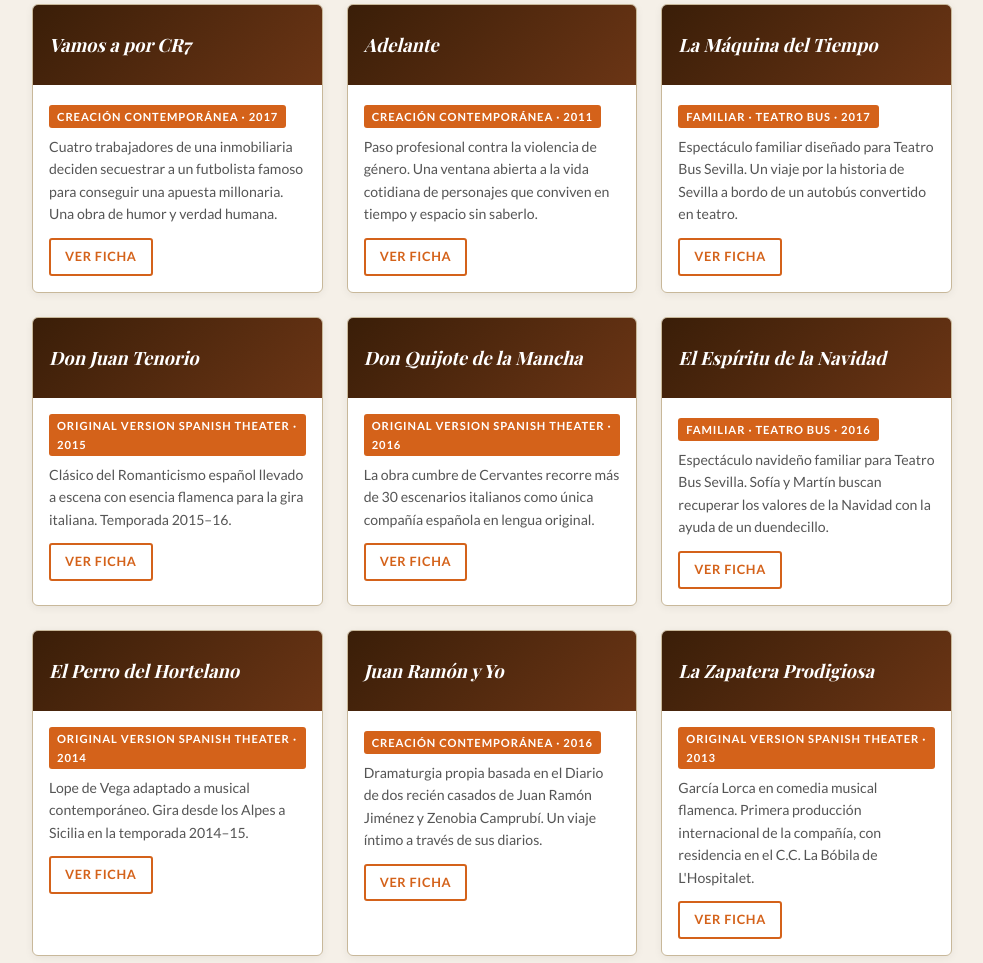
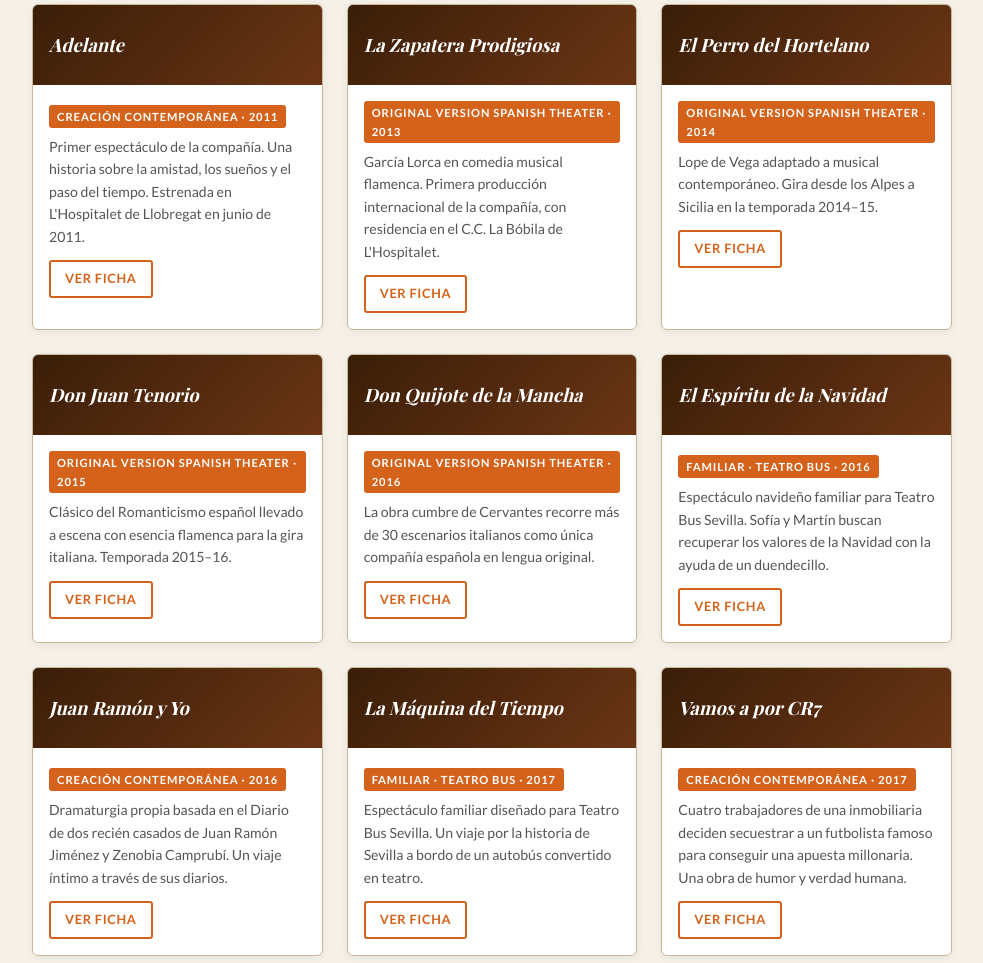
Before and after one commit to Frotalamparas/frotalamparas, a plain HTML site: page index.html in a window 1280 px wide. Shown: the part 1329-2292 px from the top of the page, without its empty margins (148-1131 px from the left). Drawn offline with nearby package versions, Linux system fonts and the light colour scheme; a web font is replaced by a local one.

Commit message:
Reordenar espectáculos cronológicamente, corregir fecha Macarena y Rocío a 2016

```diff
--- a/index.html
+++ b/index.html
@@ -656,7 +656,79 @@
     <h2 class="section-title">Espectáculos</h2>
     <div class="show-grid">
 
-      <!-- Vamos a por CR7 -->
+      <!-- Adelante (2011) -->
+      <div class="show-card" onclick="openModal('adelante')">
+        <div class="show-card-header"><h3>Adelante</h3></div>
+        <div class="show-card-body">
+          <span class="show-card-tag">Creación Contemporánea · 2011</span>
+          <p>Primer espectáculo de la compañía. Una historia sobre la amistad, los sueños y el paso del tiempo. Estrenada en L'Hospitalet de Llobregat en junio de 2011.</p>
+          <span class="btn-show">Ver ficha</span>
+        </div>
+      </div>
+      <!-- La Zapatera Prodigiosa (2013) -->
+      <div class="show-card" onclick="openModal('zapatera')">
+        <div class="show-card-header"><h3>La Zapatera Prodigiosa</h3></div>
+        <div class="show-card-body">
+          <span class="show-card-tag">Original Version Spanish Theater · 2013</span>
+          <p>García Lorca en comedia musical flamenca. Primera producción internacional de la compañía, con residencia en el C.C. La Bóbila de L'Hospitalet.</p>
+          <span class="btn-show">Ver ficha</span>
+        </div>
+      </div>
+      <!-- El Perro del Hortelano (2014) -->
+      <div class="show-card" onclick="openModal('perro')">
+        <div class="show-card-header"><h3>El Perro del Hortelano</h3></div>
+        <div class="show-card-body">
+          <span class="show-card-tag">Original Version Spanish Theater · 2014</span>
+          <p>Lope de Vega adaptado a musical contemporáneo. Gira desde los Alpes a Sicilia en la temporada 2014–15.</p>
+          <span class="btn-show">Ver ficha</span>
+        </div>
+      </div>
+      <!-- Don Juan Tenorio (2015) -->
+      <div class="show-card" onclick="openModal('donjuan')">
+        <div class="show-card-header"><h3>Don Juan Tenorio</h3></div>
+        <div class="show-card-body">
+          <span class="show-card-tag">Original Version Spanish Theater · 2015</span>
+          <p>Clásico del Romanticismo español llevado a escena con esencia flamenca para la gira italiana. Temporada 2015–16.</p>
+          <span class="btn-show">Ver ficha</span>
+        </div>
+      </div>
+      <!-- Don Quijote de la Mancha (2016) -->
+      <div class="show-card" onclick="openModal('quijote')">
+        <div class="show-card-header"><h3>Don Quijote de la Mancha</h3></div>
+        <div class="show-card-body">
+          <span class="show-card-tag">Original Version Spanish Theater · 2016</span>
+          <p>La obra cumbre de Cervantes recorre más de 30 escenarios italianos como única compañía española en lengua original.</p>
+          <span class="btn-show">Ver ficha</span>
+        </div>
+      </div>
+      <!-- El Espíritu de la Navidad (2016) -->
+      <div class="show-card" onclick="openModal('navidad')">
+        <div class="show-card-header"><h3>El Espíritu de la Navidad</h3></div>
+        <div class="show-card-body">
+          <span class="show-card-tag">Familiar · Teatro Bus · 2016</span>
+          <p>Espectáculo navideño familiar para Teatro Bus Sevilla. Sofía y Martín buscan recuperar los valores de la Navidad con la ayuda de un duendecillo.</p>
+          <span class="btn-show">Ver ficha</span>
+        </div>
+      </div>
+      <!-- Juan Ramón y Yo (2016) -->
+      <div class="show-card" onclick="openModal('juanramon')">
+        <div class="show-card-header"><h3>Juan Ramón y Yo</h3></div>
+        <div class="show-card-body">
+          <span class="show-card-tag">Creación Contemporánea · 2016</span>
+          <p>Dramaturgia propia basada en el Diario de dos recién casados de Juan Ramón Jiménez y Zenobia Camprubí. Un viaje íntimo a través de sus diarios.</p>
+          <span class="btn-show">Ver ficha</span>
+        </div>
+      </div>
+      <!-- La Máquina del Tiempo (2017) -->
+      <div class="show-card" onclick="openModal('maquina')">
+        <div class="show-card-header"><h3>La Máquina del Tiempo</h3></div>
+        <div class="show-card-body">
+          <span class="show-card-tag">Familiar · Teatro Bus · 2017</span>
+          <p>Espectáculo familiar diseñado para Teatro Bus Sevilla. Un viaje por la historia de Sevilla a bordo de un autobús convertido en teatro.</p>
+          <span class="btn-show">Ver ficha</span>
+        </div>
+      </div>
+      <!-- Vamos a por CR7 (2017) -->
       <div class="show-card" onclick="openModal('cr7')">
         <div class="show-card-header"><h3>Vamos a por CR7</h3></div>
         <div class="show-card-body">
@@ -665,87 +737,7 @@
           <span class="btn-show">Ver ficha</span>
         </div>
       </div>
-
-      <!-- Adelante -->
-      <div class="show-card" onclick="openModal('adelante')">
-        <div class="show-card-header"><h3>Adelante</h3></div>
-        <div class="show-card-body">
-          <span class="show-card-tag">Creación Contemporánea · 2011</span>
-          <p>Paso profesional contra la violencia de género. Una ventana abierta a la vida cotidiana de personajes que conviven en tiempo y espacio sin saberlo.</p>
-          <span class="btn-show">Ver ficha</span>
-        </div>
-      </div>
-
-      <!-- La Máquina del Tiempo -->
-      <div class="show-card" onclick="openModal('maquina')">
-        <div class="show-card-header"><h3>La Máquina del Tiempo</h3></div>
-        <div class="show-card-body">
-          <span class="show-card-tag">Familiar · Teatro Bus · 2017</span>
-          <p>Espectáculo familiar diseñado para Teatro Bus Sevilla. Un viaje por la historia de Sevilla a bordo de un autobús convertido en teatro.</p>
-          <span class="btn-show">Ver ficha</span>
-        </div>
-      </div>
-
-      <!-- Don Juan Tenorio -->
-      <div class="show-card" onclick="openModal('donjuan')">
-        <div class="show-card-header"><h3>Don Juan Tenorio</h3></div>
-        <div class="show-card-body">
-          <span class="show-card-tag">Original Version Spanish Theater · 2015</span>
-          <p>Clásico del Romanticismo español llevado a escena con esencia flamenca para la gira italiana. Temporada 2015–16.</p>
-          <span class="btn-show">Ver ficha</span>
-        </div>
-      </div>
-
-      <!-- Don Quijote de la Mancha -->
-      <div class="show-card" onclick="openModal('quijote')">
-        <div class="show-card-header"><h3>Don Quijote de la Mancha</h3></div>
-        <div class="show-card-body">
-          <span class="show-card-tag">Original Version Spanish Theater · 2016</span>
-          <p>La obra cumbre de Cervantes recorre más de 30 escenarios italianos como única compañía española en lengua original.</p>
-          <span class="btn-show">Ver ficha</span>
-        </div>
-      </div>
-
-      <!-- El Espíritu de la Navidad -->
-      <div class="show-card" onclick="openModal('navidad')">
-        <div class="show-card-header"><h3>El Espíritu de la Navidad</h3></div>
-        <div class="show-card-body">
-          <span class="show-card-tag">Familiar · Teatro Bus · 2016</span>
-          <p>Espectáculo navideño familiar para Teatro Bus Sevilla. Sofía y Martín buscan recuperar los valores de la Navidad con la ayuda de un duendecillo.</p>
-          <span class="btn-show">Ver ficha</span>
-        </div>
-      </div>
-
-      <!-- El Perro del Hortelano -->
-      <div class="show-card" onclick="openModal('perro')">
-        <div class="show-card-header"><h3>El Perro del Hortelano</h3></div>
-        <div class="show-card-body">
-          <span class="show-card-tag">Original Version Spanish Theater · 2014</span>
-          <p>Lope de Vega adaptado a musical contemporáneo. Gira desde los Alpes a Sicilia en la temporada 2014–15.</p>
-          <span class="btn-show">Ver ficha</span>
-        </div>
-      </div>
-
-      <!-- Juan Ramón y Yo -->
-      <div class="show-card" onclick="openModal('juanramon')">
-        <div class="show-card-header"><h3>Juan Ramón y Yo</h3></div>
-        <div class="show-card-body">
-          <span class="show-card-tag">Creación Contemporánea · 2016</span>
-          <p>Dramaturgia propia basada en el Diario de dos recién casados de Juan Ramón Jiménez y Zenobia Camprubí. Un viaje íntimo a través de sus diarios.</p>
-          <span class="btn-show">Ver ficha</span>
-        </div>
-      </div>
-
-      <!-- La Zapatera Prodigiosa -->
-      <div class="show-card" onclick="openModal('zapatera')">
-        <div class="show-card-header"><h3>La Zapatera Prodigiosa</h3></div>
-        <div class="show-card-body">
-          <span class="show-card-tag">Original Version Spanish Theater · 2013</span>
-          <p>García Lorca en comedia musical flamenca. Primera producción internacional de la compañía, con residencia en el C.C. La Bóbila de L'Hospitalet.</p>
-          <span class="btn-show">Ver ficha</span>
-        </div>
-      </div>
-      <!-- Bodas de Sangre -->
+      <!-- Bodas de Sangre (Gira Italia 2017-2018) -->
       <div class="show-card" onclick="openModal('bodas')">
         <div class="show-card-header"><h3>Bodas de Sangre</h3></div>
         <div class="show-card-body">
@@ -764,7 +756,6 @@
         </div>
       </div>
     </div>
-  </section>
 
   <!-- ===== MICRO TEATRO ===== -->
   <section id="microteatro">
@@ -789,7 +780,7 @@
       <div class="show-card" onclick="openModal('macarena')">
         <div class="show-card-header"><h3>Macarena y Rocío</h3></div>
         <div class="show-card-body">
-          <span class="show-card-tag">Micro Teatro · 2026 — Actualidad</span>
+          <span class="show-card-tag">Micro Teatro · 2016 — Actualidad</span>
           <p>Sevilla. Un altar. Dos vírgenes trasnochadas dispuestas a romper con 100 años de pasado. Una de las microcomedias más taquilleras de Microteatro Sevilla.</p>
           <span class="btn-show">Ver ficha</span>
         </div>
@@ -1837,7 +1828,7 @@
     <div class="modal-header">
       <button class="modal-close" onclick="closeModal('macarena')">×</button>
       <h2>Macarena y Rocío</h2>
-      <p class="tag">Micro Teatro · Comedia · 2026 — Actualidad</p>
+      <p class="tag">Micro Teatro · Comedia · 2016 — Actualidad</p>
     </div>
     <div class="modal-body">
       <div class="modal-layout">
```
